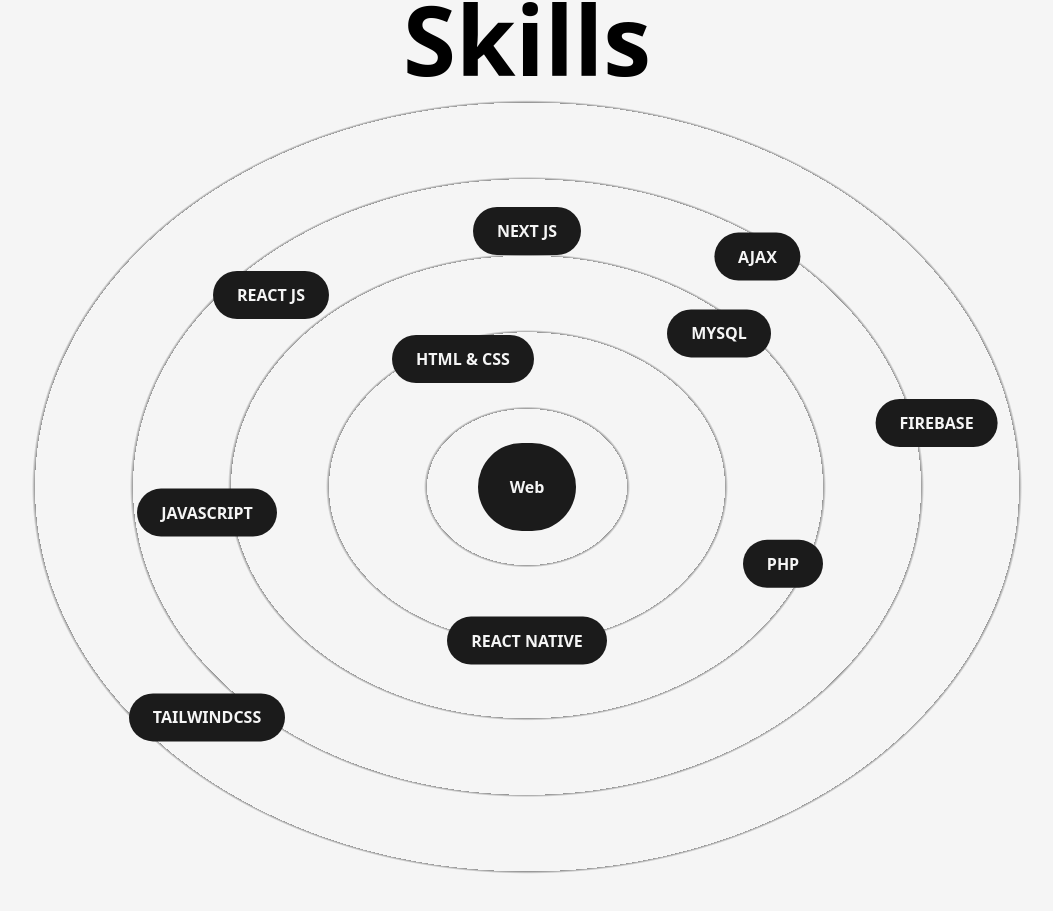
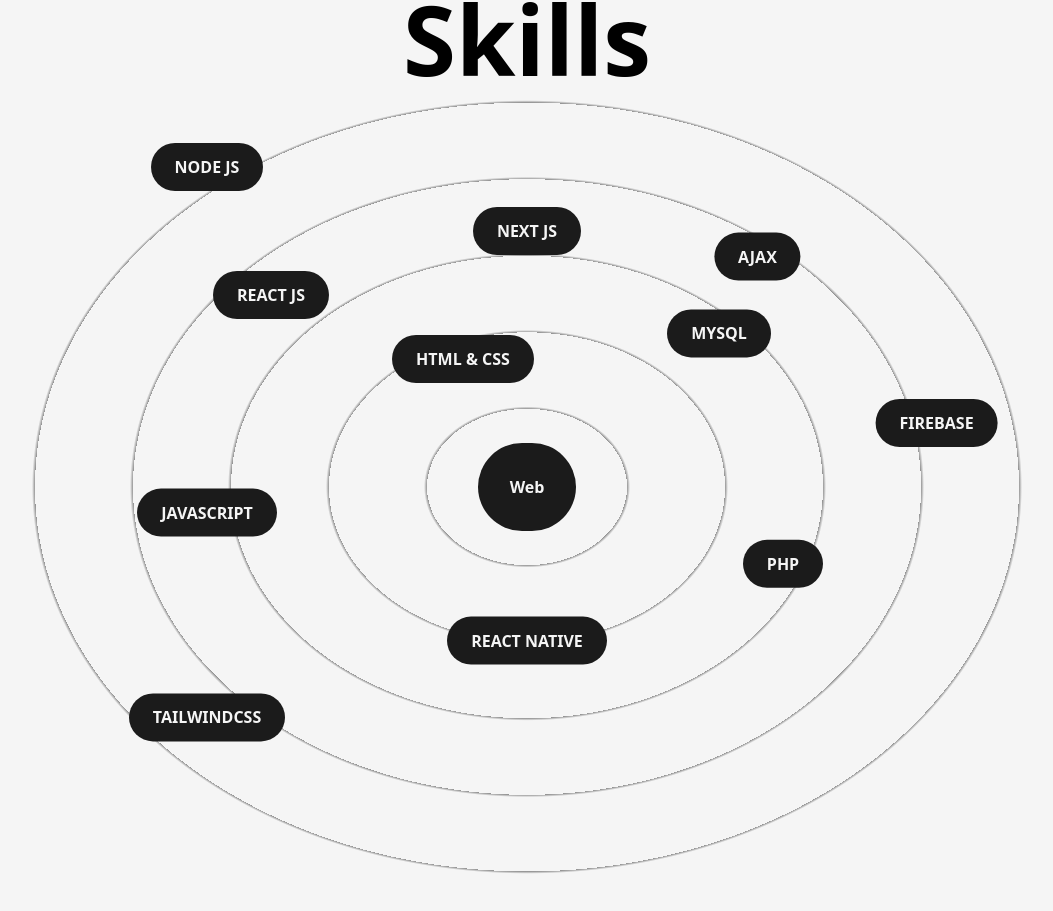
Before and after one commit to nurmuhass/nurmuhass.dev, a Next.js app: page /about in a window 1280 px wide. Shown: the part 1029-1940 px from the top of the page, without its empty margins (113-1166 px from the left). Built offline with nearby package versions, Linux system fonts and the light colour scheme.

Commit message:
Update Skills.js

```diff
--- a/src/components/Skills.js
+++ b/src/components/Skills.js
@@ -36,6 +36,7 @@
         <Skill name="PHP"  x="20vw" y="6vw"/>
         <Skill name="REACT NATIVE"  x="0vw" y="12vw"/>
         <Skill name="REACT JS"  x="-20vw" y="-15vw"/>
+        <Skill name="NODE JS"  x="-25vw" y="-25vw"/>
         <Skill name="MYSQL"  x="15vw" y="-12vw"/>
         <Skill name="FIREBASE"  x="32vw" y="-5vw"/>
         <Skill name="NEXT JS"  x="0vw" y="-20vw"/>
```
